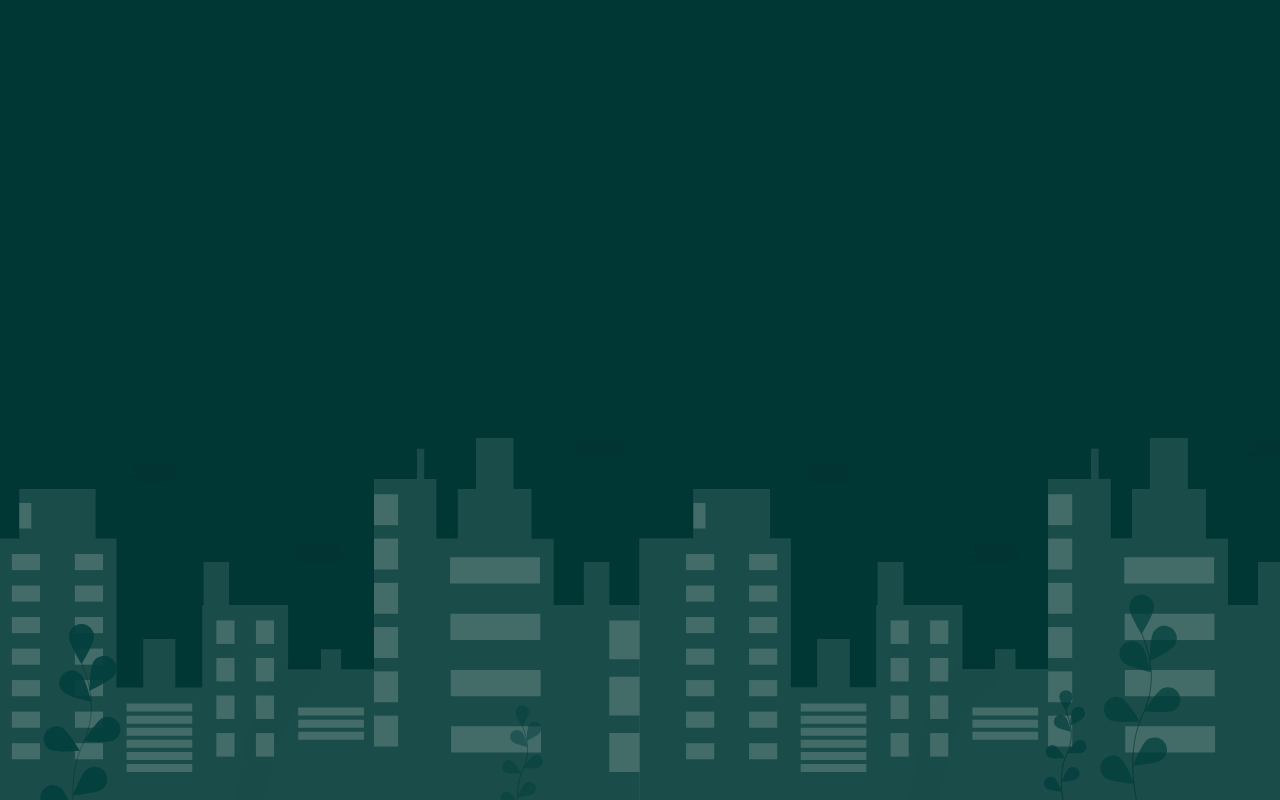
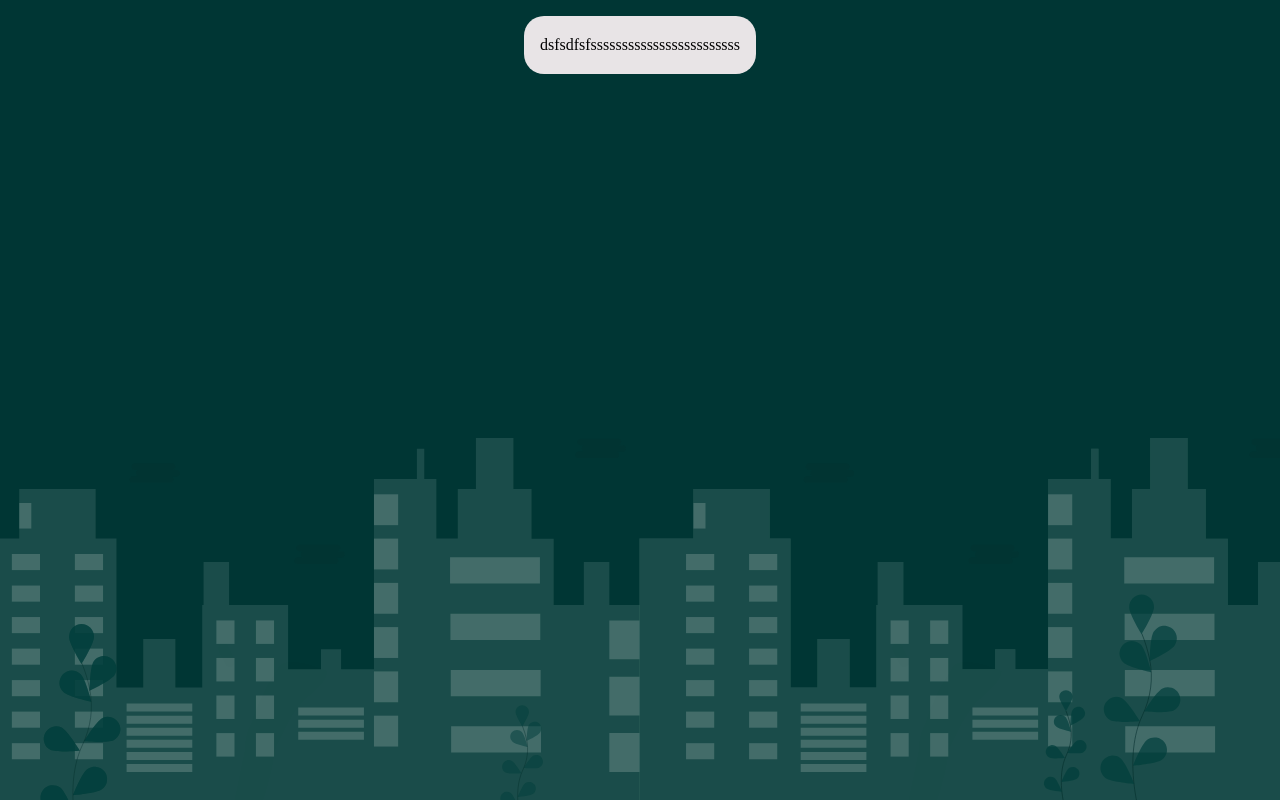
Before and after one commit to ParkingLotDevOps/Automated-Parking-Lot, a React (Create React App) app in the folder web-frontend/: page /sign-in in a window 1280 px wide. Built offline with nearby package versions, Linux system fonts and the light colour scheme.

Commit message:
container

```diff
--- a/web-frontend/src/components/SignIn/SignIn.js
+++ b/web-frontend/src/components/SignIn/SignIn.js
@@ -5,6 +5,9 @@ import Background from 'assets/background.svg';
 export default function SignIn() {
   return (
     <>
+      <div className={styles.container}>
+        dsfsdfsfssssssssssssssssssssssss <br />
+      </div>
       <img src={Background} className={styles.bg} draggable="false" />
     </>
   );
--- a/web-frontend/src/components/SignIn/SignIn.module.css
+++ b/web-frontend/src/components/SignIn/SignIn.module.css
@@ -5,3 +5,11 @@
   background-size: 100%;
   z-index: -1;
 }
+
+.container {
+  background: #E8E4E6;
+  margin: 1rem auto;
+  width: fit-content;
+  padding: 1rem;
+  border-radius: 20px;
+}
```
